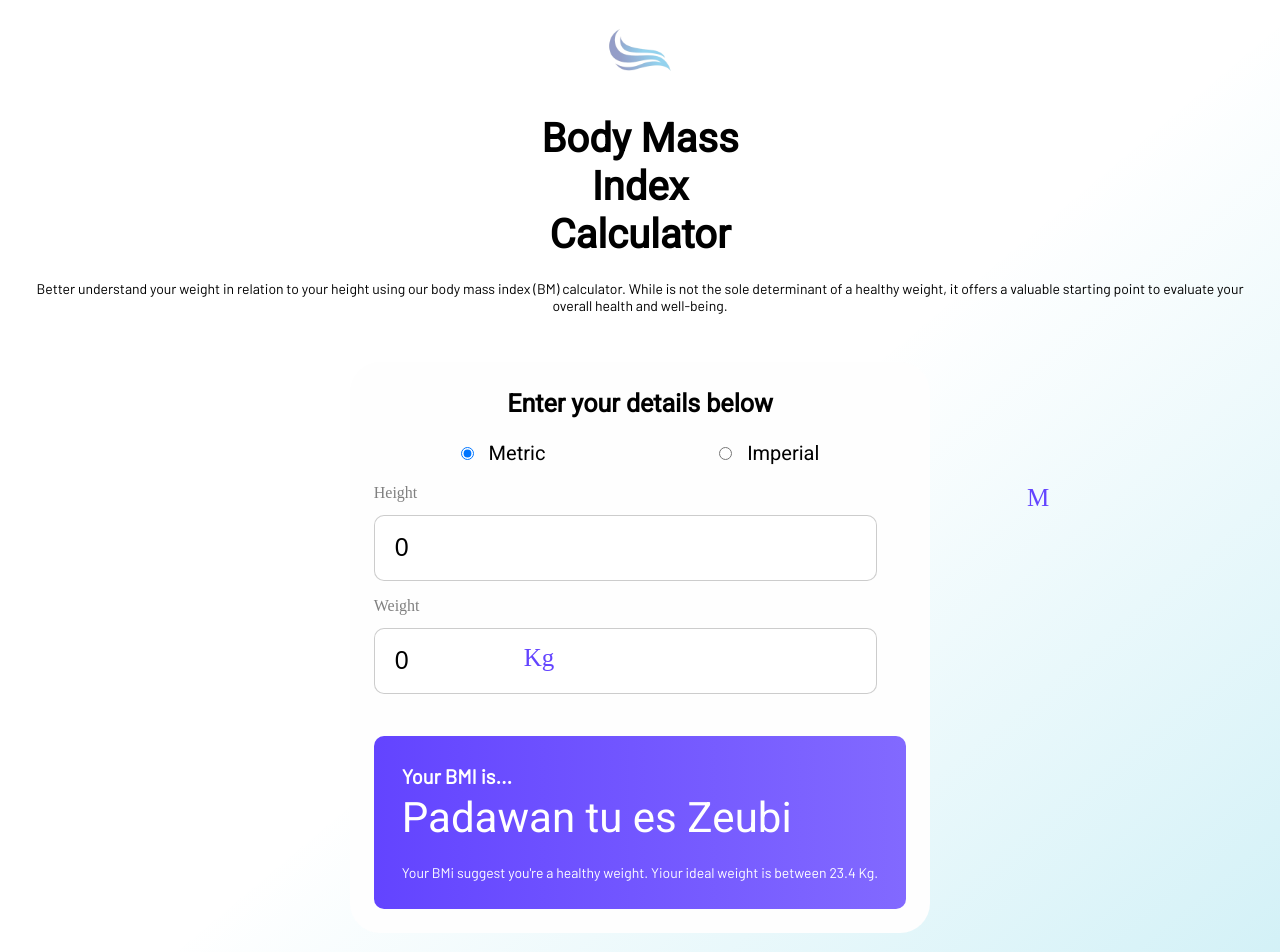
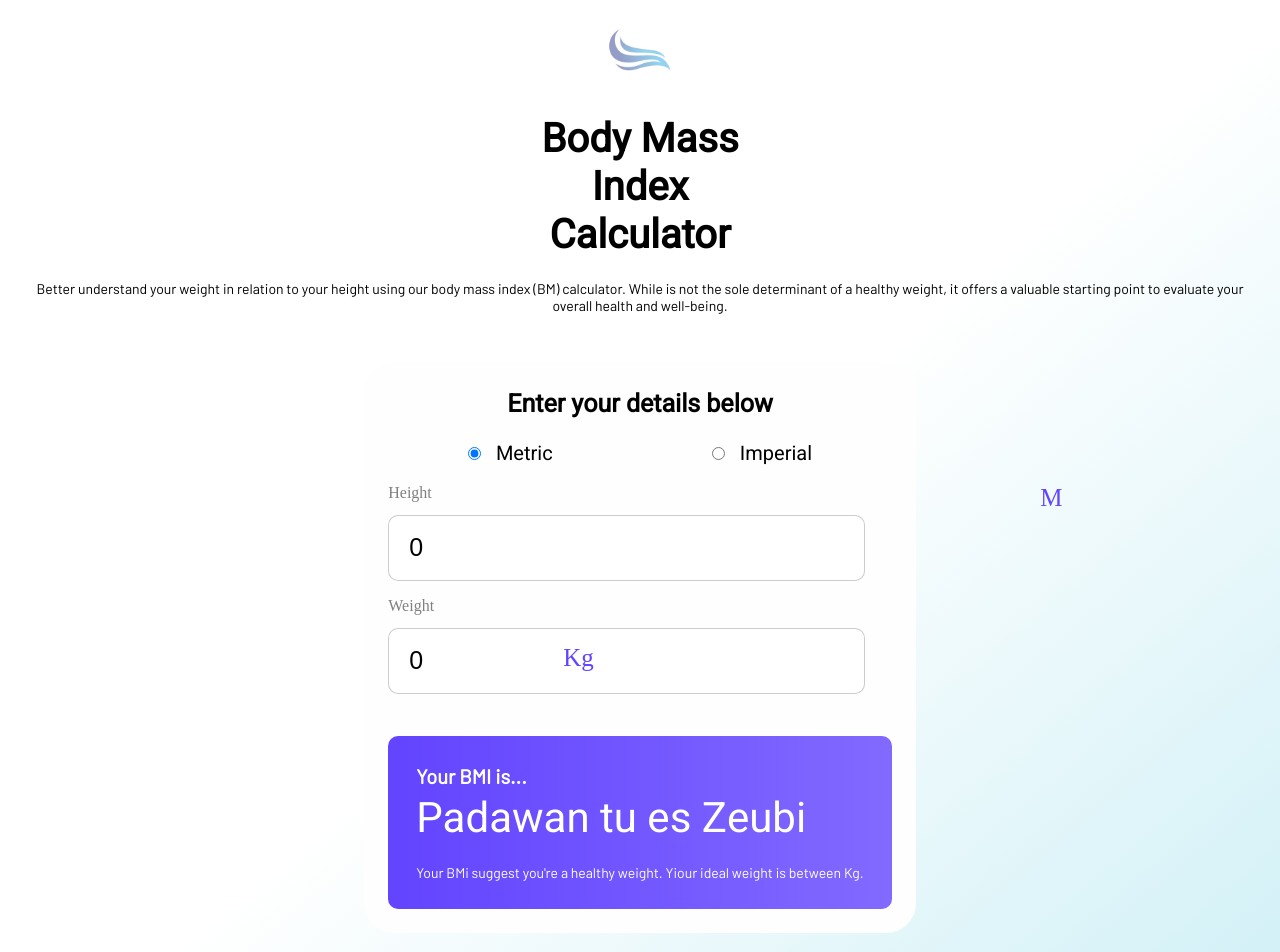
Before and after one commit to MatthiasUrgu/body-mass-index-calculator, a React (Create React App) app: page / in a window 1280 px wide. Shown: the top 952 px of the page. Built offline with nearby package versions, Linux system fonts and the light colour scheme.

Commit message:
correction du code
Le calcul en Imperial ne fonctionne toujours pas

```diff
--- a/src/components/CardCalculator/cardCalculator.jsx
+++ b/src/components/CardCalculator/cardCalculator.jsx
@@ -8,13 +8,16 @@ function CardCalculator({result,resultText}) {
     const [Weight,setWeight] = useState(0)
 
 
-    function toggleMetric(e){
+    function toggleMetric(){
         setMetric(!isMetric)
-       console.log(isMetric);
+        console.log(isMetric);
     }
+
+
+
     function handleHeight(e){
         setHeight(e.target.value)
-        console.log(setHeight);
+
     }
     function handleWeight(e){
         setWeight(e.target.value)
@@ -23,17 +26,19 @@ function CardCalculator({result,resultText}) {
     function calculateBMI(){
         if(isMetric === "metric"){
             if(Height && Weight){
-                var IMC = Weight / (Height*Height)
-                return IMC.toFixed(1)
+                let IMC = Weight / (Height*Height)
+                return IMC.toFixed(1);
 
         }
     }
-        else if(isMetric === "imperial"){
-            if(Height && Weight){
-                var BMI = (Weight / (Height*Height)) * 703
-                return BMI.toFixed(1)
-            }
-        }
+   /*  else if(isMetric === "imperial"){
+        if(Height && Weight){
+            let BMI = Weight / (Height*Height) * 703
+            return BMI.toFixed(1);
+
+    }
+} */
+
     }
 
 
@@ -42,12 +47,12 @@ function CardCalculator({result,resultText}) {
                     <h1>Enter your details below</h1>
                     <div className={`${s.flexRadio} ${s.marginTop}`}>
                         <div className={s.metric}>
-                            <input onChange={toggleMetric} type="radio" name="Metric"  value="metric" checked={isMetric} />
+                            <input onChange={toggleMetric} type="radio" name="Metric"  value="false" checked={isMetric} />
 
                             <label>Metric</label>
                         </div>
                         <div className={s.imperial}>
-                            <input onChange={toggleMetric} type="radio" name="imperial" value="imperial" checked={!isMetric}/>
+                            <input onChange={toggleMetric} type="radio" name="imperial" value="true" checked={!isMetric}/>
                             <label>Imperial</label>
                         </div>
                     </div>
@@ -58,7 +63,7 @@ function CardCalculator({result,resultText}) {
 
                             <input className={s.inputHeight} type="number" value={Height} onChange={handleHeight}/>
                             <span className={s.spanMetric}>
-                                {isMetric ? 'M' : 'inch'}
+                                {isMetric ? 'M' : 'Ibs'}
                             </span>
                         </div>
                         <div className={`${s.weightNumber} ${s.marginTop}`}>
@@ -66,7 +71,7 @@ function CardCalculator({result,resultText}) {
 
                             <input className={s.inputHeight}type="number" value={Weight} onChange={handleWeight}/>
                             <span className={s.spanMetric}>
-                                {isMetric ? 'Kg' : 'Ibs'}
+                                {isMetric ? 'Kg' : 'Inch'}
                             </span>
                         </div>
                     </div>
@@ -76,7 +81,7 @@ function CardCalculator({result,resultText}) {
                             {Height && Weight ? `${calculateBMI()}` : "Padawan tu es Zeubi"}
 
                             </span>
-                        <p>Your BMi suggest you're a healthy weight. Yiour ideal weight is between  {result} {isMetric ? 'Kg' : 'Ibs'}.</p>
+                        <p>Your BMi suggest you're a healthy weight. Yiour ideal weight is between  {Height && Weight ? `${calculateBMI()}` : ""} {isMetric ? 'Kg' : 'Ibs'}.</p>
 
                     </div>
                 </div>
--- a/src/components/CardCalculator/style.module.scss
+++ b/src/components/CardCalculator/style.module.scss
@@ -75,7 +75,7 @@
 .spanMetric{
     position: relative;
     top: -2em;
-    left: 6em;
+    left: 7em;
     font-size: $SizeTitle;
     color: $BluePrimmary;
 }
```
